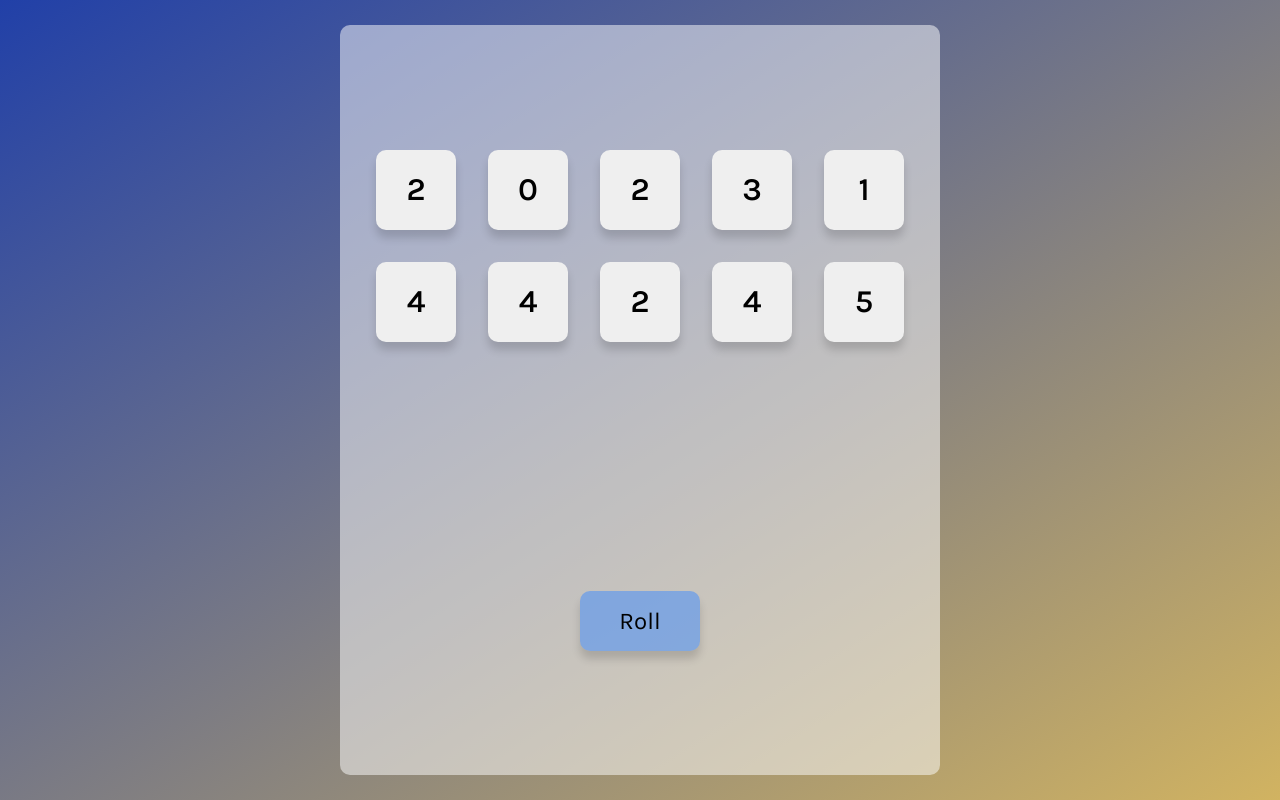
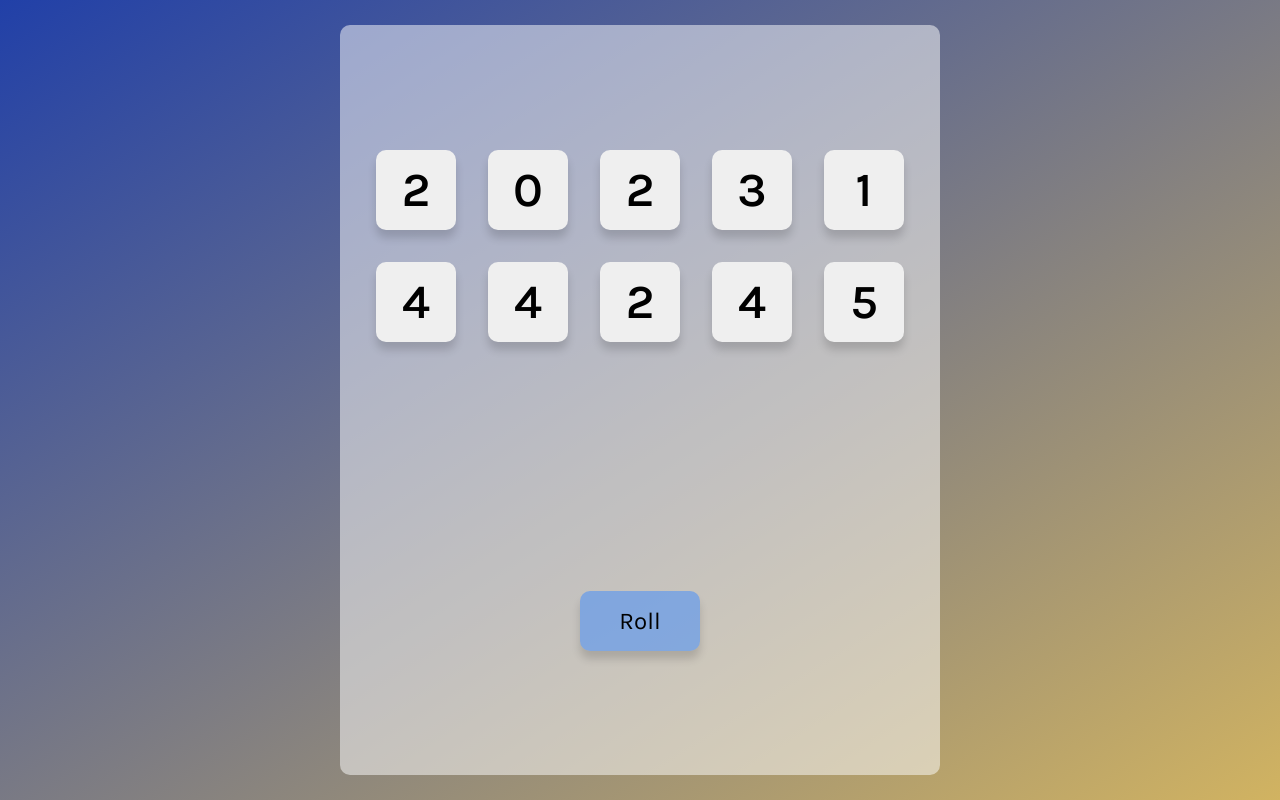
Before and after one commit to meioseii/tenzies, a React (Vite) app: page / in a window 1280 px wide. Built offline with nearby package versions, Linux system fonts and the light colour scheme.

Commit message:
added an onclick event on each die to determine if isHeld

```diff
--- a/src/App.css
+++ b/src/App.css
@@ -42,7 +42,7 @@ main {
   height: 80px;
   width: 80px;
   font-family: 'Karla', sans-serif;
-  font-size: 32px;
+  font-size: 48px;
   font-weight: 600;
   border-radius: 10px;
   border: 0px;
--- a/src/App.jsx
+++ b/src/App.jsx
@@ -18,20 +18,27 @@ function App() {
     return newDice
   }
 
+  function rollDice() {
+    setDice(allNewDice())
+  }
+
+  function holdDice(id) {
+    setDice(prevDice => {
+        return prevDice.map(die => {
+          return (die.id === id) ? {...die, isHeld: !die.isHeld} : die
+        })
+    })
+    console.log(id)
+  }
+
   const allDice = dice.map(die => {
     return <Dice
               key={die.id}
               value={die.value}
               isHeld={die.isHeld}
+              holdDice={() => holdDice(die.id)}
             />
   })
-
-  console.log(dice)
-
-  function rollDice() {
-    setDice(allNewDice())
-  }
-
 
   return (
     <main>
--- a/src/Dice.jsx
+++ b/src/Dice.jsx
@@ -4,6 +4,7 @@ export default function Dice(props) {
     return (
         <div className='die'>
             <button
+                onClick={props.holdDice}
                 className={props.isHeld === true ? "held" : "notHeld"}>
                     {props.value}
             </button>
```
